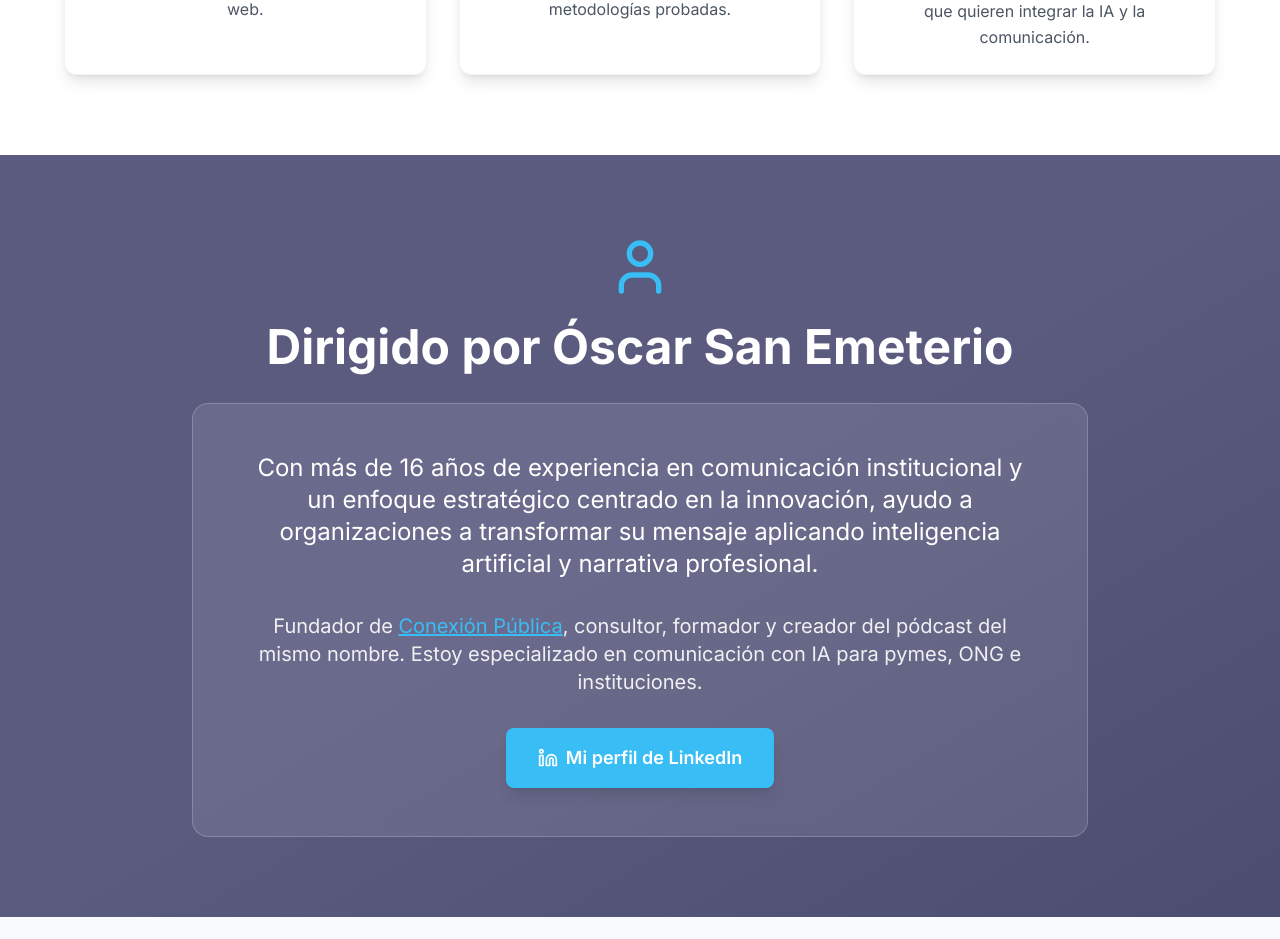
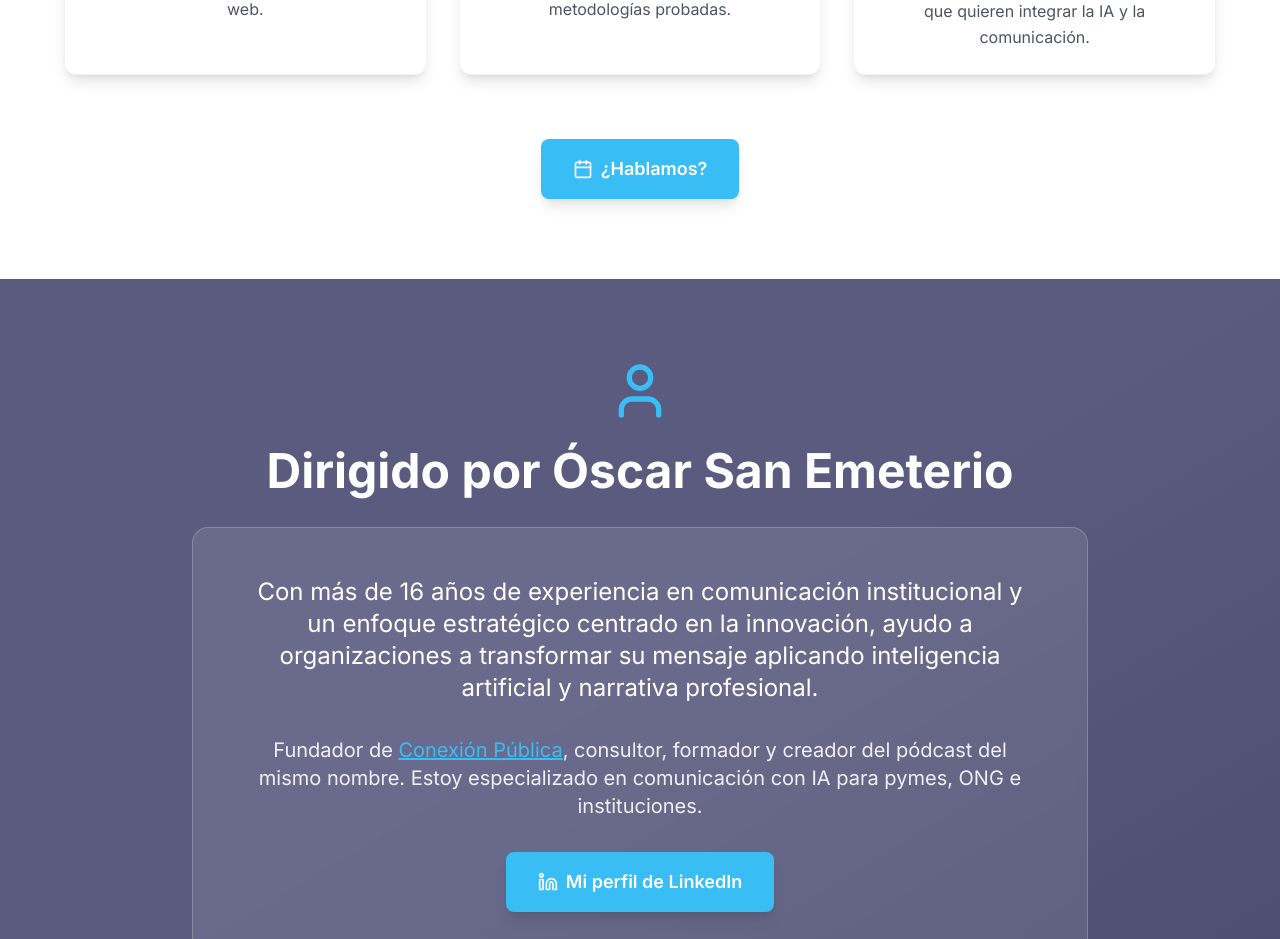
Before and after one commit to osanemeterio/oscarsanemeterio, a React (Vite) app: page / in a window 1280 px wide. Shown: the part 1936-2875 px from the top of the page. Built offline with nearby package versions, Linux system fonts and the light colour scheme.

Commit message:
Añadir botón ¿Hablamos? a la sección Mis Servicios

```diff
--- a/src/pages/Home.tsx
+++ b/src/pages/Home.tsx
@@ -1,6 +1,6 @@
 import { useState, useEffect } from 'react'
 import { Link } from 'react-router-dom'
-import { MessageSquare, Brain, FileText, Send, Linkedin, Twitter, Cpu, Building2, GraduationCap, PenTool, Users, Target, Mail, User, Phone, MapPin } from 'lucide-react'
+import { MessageSquare, Brain, FileText, Send, Linkedin, Twitter, Cpu, Building2, GraduationCap, PenTool, Users, Target, Mail, User, Phone, MapPin, Calendar } from 'lucide-react'
 
 function App() {
   const [newsletterEmail, setNewsletterEmail] = useState('')
@@ -212,6 +212,17 @@ function App() {
         )
       })}
     </div>
+
+    {/* Botón ¿Hablamos? */}
+    <div className="text-center mt-16">
+      <a
+        href="https://calendar.google.com/calendar/u/0/appointments/schedules/AcZssZ3dPNmLgARl5QQtwFkO6oBuSsCHnBPkow5biWhKCdEBM7V-FYwHH3omucOgrgZqVDR5RubmXYuc"
+        className="slide-up btn-primary inline-flex items-center space-x-2 text-lg font-semibold"
+      >
+        <Calendar className="w-5 h-5" />
+        <span>¿Hablamos?</span>
+      </a>
+    </div>
   </div>
 </section>
       {/* Personal Introduction Section */}
```
